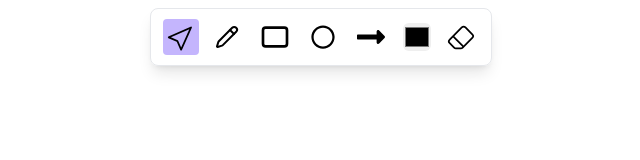
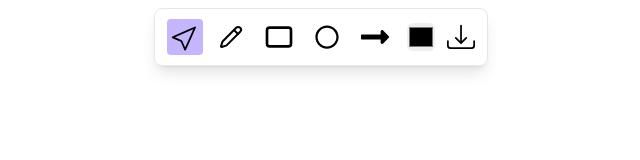
Before and after one commit to HadeedTariq/fabric-js-learning, a React (Vite) app: page / in a window 1280 px wide. Shown: the top 160 px of the page, without its empty margins (319-959 px from the left). Built offline with nearby package versions, Linux system fonts and the light colour scheme.

Commit message:
create desing download functionality

```diff
--- a/src/App.tsx
+++ b/src/App.tsx
@@ -12,7 +12,7 @@ import {
 } from "react-konva";
 import { v4 as uuid } from "uuid";
 import { FaLongArrowAltRight, FaRegCircle } from "react-icons/fa";
-import { BsCursor, BsEraser } from "react-icons/bs";
+import { BsCursor, BsDownload } from "react-icons/bs";
 import { LuPencil } from "react-icons/lu";
 
 const App = () => {
@@ -217,6 +217,15 @@ const App = () => {
       }
     }
   };
+  const downloadDesign = () => {
+    const uri = stageRef.current.toDataURL();
+    let link = document.createElement("a");
+    link.download = "design.png";
+    link.href = uri;
+    document.body.appendChild(link);
+    link.click();
+    document.body.removeChild(link);
+  };
 
   useEffect(() => {
     const deleteShape = (e: KeyboardEvent) => {
@@ -322,15 +331,12 @@ const App = () => {
               onChange={onColorChange}
               className="w-[28px] h-[28px] rounded-md"
             />
-            <button
-              className={
-                action === DrawingActions.ERASER
-                  ? "bg-violet-300 p-1 rounded"
-                  : "p-1 hover:bg-violet-100 rounded "
-              }
-              onClick={() => setAction(DrawingActions.ERASER)}
-            >
-              <BsEraser size={"1.75rem"} />
+            <button>
+              <BsDownload
+                size={"1.75rem"}
+                className="hover:text-red-500 transition-colors duration-300"
+                onClick={downloadDesign}
+              />
             </button>
           </div>
         </div>
@@ -342,7 +348,7 @@ const App = () => {
           onPointerMove={onPointerMove}
           onPointerUp={onPointerUp}
           className={`${
-            action === "ERASER" ? "cursor-crosshair" : "cursor-default"
+            action !== "SELECT" ? "cursor-crosshair" : "cursor-default"
           }`}
         >
           <Layer>
```
